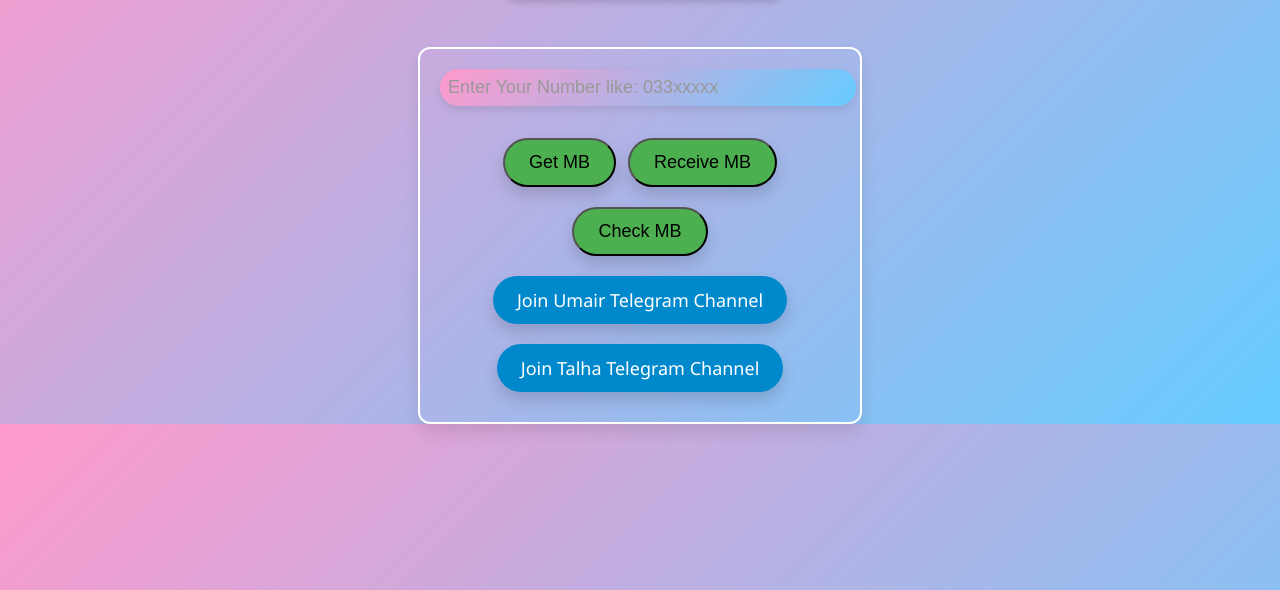
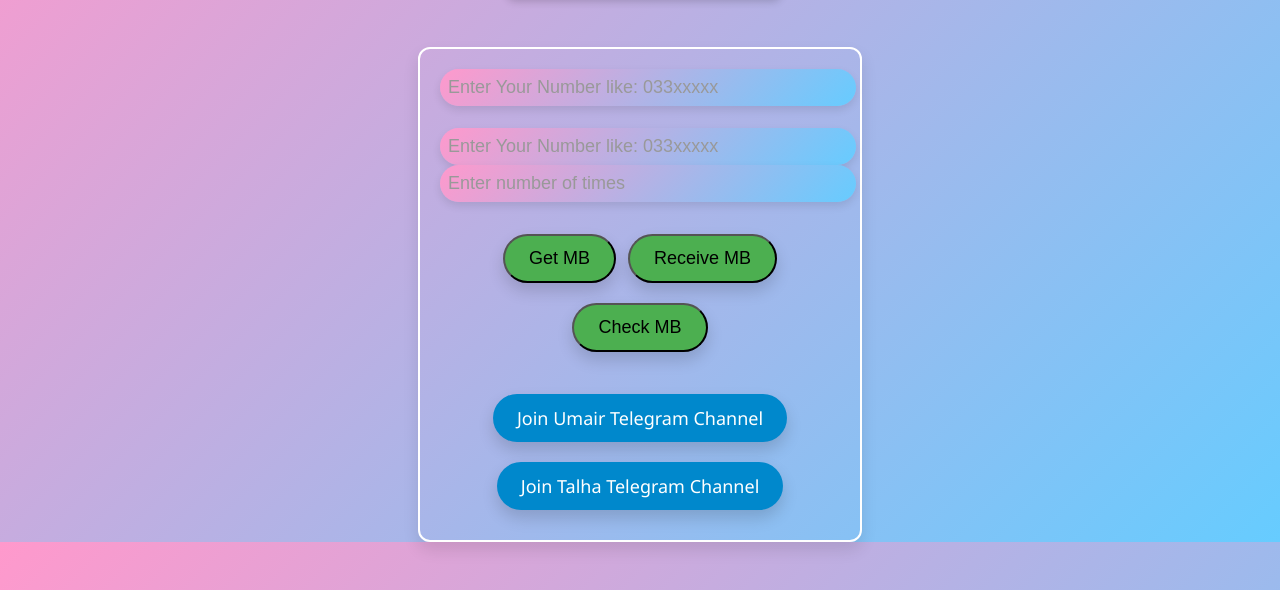
Before and after one commit to bigboghigh/talhavercelab, a website: page public/index.html in a window 1280 px wide. Shown: the part 210-800 px from the top of the page. Drawn offline with nearby package versions, Linux system fonts and the light colour scheme.

Commit message:
Update index.html

```diff
--- a/public/index.html
+++ b/public/index.html
@@ -23,9 +23,15 @@
   <div class="box">
     <input type="text" id="msisdnInput" class="number-input" placeholder="Enter Your Number like: 033xxxxx">
     <br>
-    <button class="button btn1" >Get MB</button>
-    <button class="button btn2" >Receive MB</button>
-    <button class="button btn3" >Check MB</button>
+    <!-- Add input fields for the number of times -->
+<input type="text" id="msisdnInput" class="number-input" placeholder="Enter Your Number like: 033xxxxx">
+<input type="number" id="repeatInput" class="number-input" placeholder="Enter number of times">
+<br>
+<button class="button btn1">Get MB</button>
+<button class="button btn2">Receive MB</button>
+<button class="button btn3">Check MB</button>
+<br>
+
     <br>
     <a class="button-telegram" href="https://t.me/rumair3" target="_blank">Join Umair Telegram Channel</a>
 
```
